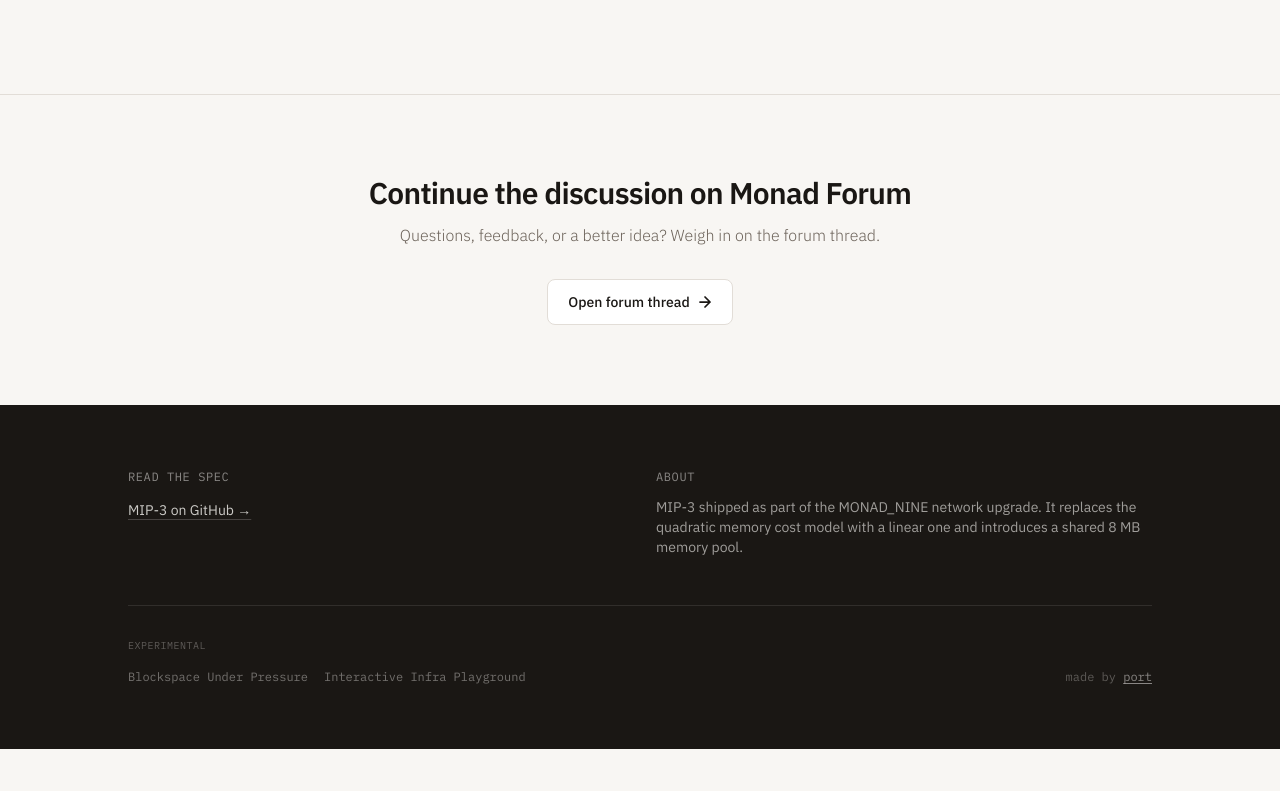
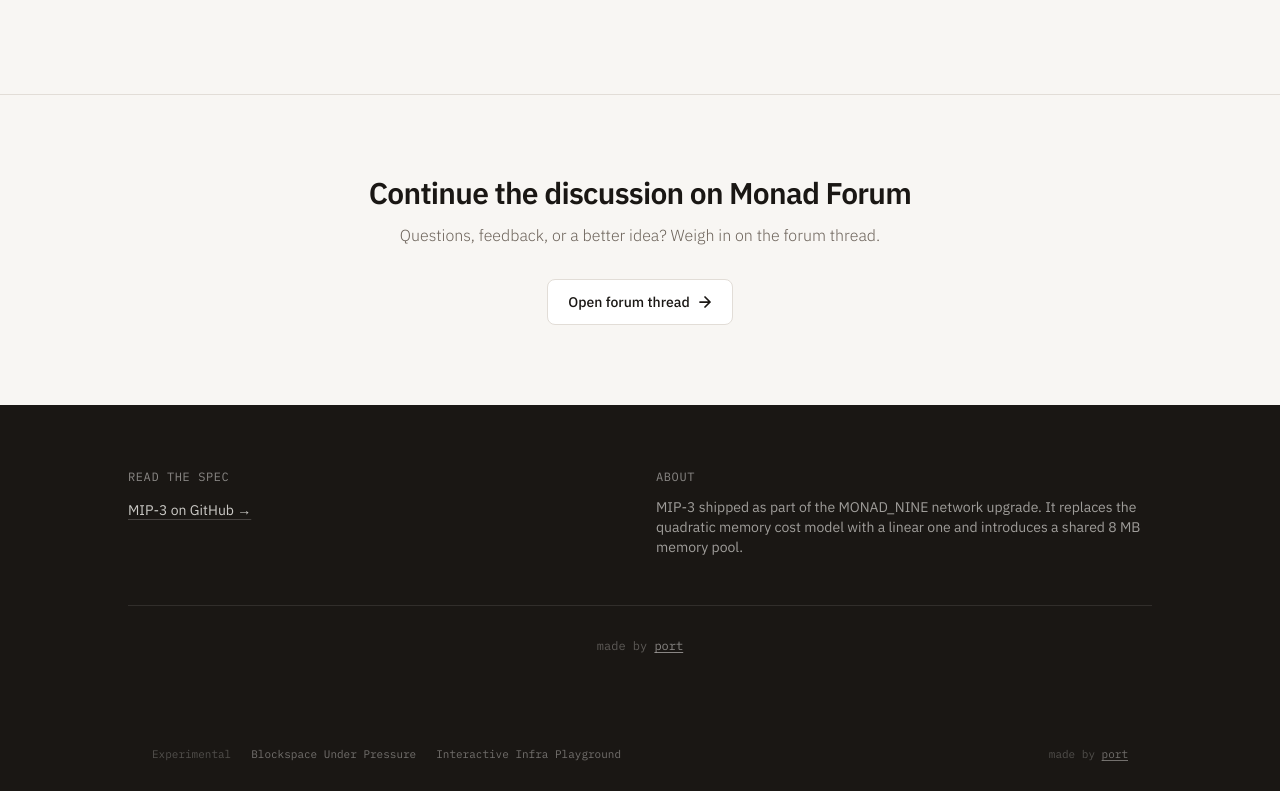
Before and after one commit to portdeveloper/pageified-storage, a Next.js app: page /mip-3 in a window 1280 px wide. Shown: the part 4572-5363 px from the top of the page. Before the commit the page ends 5321 px from the top, so only its background shows below. Built offline with nearby package versions, Linux system fonts and the light colour scheme; no server answers.

Commit message:
Add global experimental footer to all pages
Move experimental links (Blockspace Under Pressure, Interactive Infra
Playground) into a GlobalFooter component rendered from the root layout
so they appear on every page. Remove duplicate footer from infra page.

```diff
--- a/src/app/layout.tsx
+++ b/src/app/layout.tsx
@@ -2,6 +2,7 @@
 import { IBM_Plex_Mono, IBM_Plex_Sans } from "next/font/google";
 import MipNav from "@/components/MipNav";
 import LanguageBanner from "@/components/LanguageBanner";
+import GlobalFooter from "@/components/GlobalFooter";
 import { LanguageProvider } from "@/i18n/LanguageContext";
 import "./globals.css";
 
@@ -50,6 +51,7 @@
           <LanguageBanner />
           <MipNav />
           {children}
+          <GlobalFooter />
         </LanguageProvider>
       </body>
     </html>
--- a/src/components/FooterSection.tsx
+++ b/src/components/FooterSection.tsx
@@ -58,27 +58,7 @@
           </div>
         </div>
 
-        <div className="pt-8 border-t border-surface/10">
-          <div className="flex items-center justify-between mb-4">
-            <p className="font-mono text-[10px] tracking-wider uppercase text-surface/30">
-              Experimental
-            </p>
-          </div>
-          <div className="flex items-center justify-between">
-            <div className="flex items-center gap-4 font-mono text-xs">
-              <a
-                href="/spam-mev"
-                className="text-surface/40 hover:text-surface transition-colors"
-              >
-                Blockspace Under Pressure
-              </a>
-              <a
-                href="/infra"
-                className="text-surface/40 hover:text-surface transition-colors"
-              >
-                Interactive Infra Playground
-              </a>
-            </div>
+        <div className="pt-8 border-t border-surface/10 flex items-center justify-center">
           <p className="font-mono text-xs text-surface/30">
             {t("footer.madeBy")}{" "}
             <a
@@ -92,7 +72,6 @@
           </p>
         </div>
       </div>
-      </div>
     </footer>
   );
 }
--- /dev/null
+++ b/src/components/GlobalFooter.tsx
@@ -0,0 +1,40 @@
+"use client";
+
+import Link from "next/link";
+
+export default function GlobalFooter() {
+  return (
+    <footer className="w-full bg-text-primary text-surface">
+      <div className="max-w-5xl mx-auto px-6 py-6">
+        <div className="flex items-center justify-between">
+          <div className="flex items-center gap-1 font-mono text-[11px]">
+            <span className="text-surface/25 mr-2">Experimental</span>
+            <Link
+              href="/spam-mev"
+              className="text-surface/40 hover:text-surface transition-colors px-2 py-1 rounded"
+            >
+              Blockspace Under Pressure
+            </Link>
+            <Link
+              href="/infra"
+              className="text-surface/40 hover:text-surface transition-colors px-2 py-1 rounded"
+            >
+              Interactive Infra Playground
+            </Link>
+          </div>
+          <p className="font-mono text-[11px] text-surface/25">
+            made by{" "}
+            <a
+              href="https://x.com/port_dev"
+              target="_blank"
+              rel="noopener noreferrer"
+              className="text-surface/40 hover:text-surface transition-colors underline underline-offset-2"
+            >
+              port
+            </a>
+          </p>
+        </div>
+      </div>
+    </footer>
+  );
+}
--- a/src/components/infra/InfraContent.tsx
+++ b/src/components/infra/InfraContent.tsx
@@ -91,49 +91,6 @@
         {active === "indexers" && <IndexerPlayground />}
         {active === "swaps" && <SwapPlayground />}
       </motion.div>
-
-      {/* Footer — other projects */}
-      <footer className="w-full bg-text-primary text-surface mt-auto">
-        <div className="max-w-5xl mx-auto px-6 py-12">
-          <p className="font-mono text-xs tracking-wider uppercase text-surface/50 mb-5">
-            More from MIP Land
-          </p>
-          <div className="grid grid-cols-2 gap-4 mb-10 max-w-md">
-            <a
-              href="/spam-mev"
-              className="group rounded-xl border border-surface/10 hover:border-surface/25 p-4 transition-all"
-            >
-              <p className="font-mono text-[11px] text-surface/40 mb-1">Research</p>
-              <p className="text-sm text-surface/80 group-hover:text-surface transition-colors">
-                Spam MEV
-              </p>
-            </a>
-            <a
-              href="/infra"
-              className="group rounded-xl border border-surface/10 hover:border-surface/25 p-4 transition-all"
-            >
-              <p className="font-mono text-[11px] text-surface/40 mb-1">Tools</p>
-              <p className="text-sm text-surface/80 group-hover:text-surface transition-colors">
-                Monad Infra
-              </p>
-            </a>
-          </div>
-
-          <div className="pt-6 border-t border-surface/10 flex items-center justify-center">
-            <p className="font-mono text-xs text-surface/30">
-              made by{" "}
-              <a
-                href="https://x.com/port_dev"
-                target="_blank"
-                rel="noopener noreferrer"
-                className="text-surface/50 hover:text-surface transition-colors underline underline-offset-2"
-              >
-                port
-              </a>
-            </p>
-          </div>
-        </div>
-      </footer>
     </main>
   );
 }
```
Lines whose indentation alone changed are shown as unchanged.
